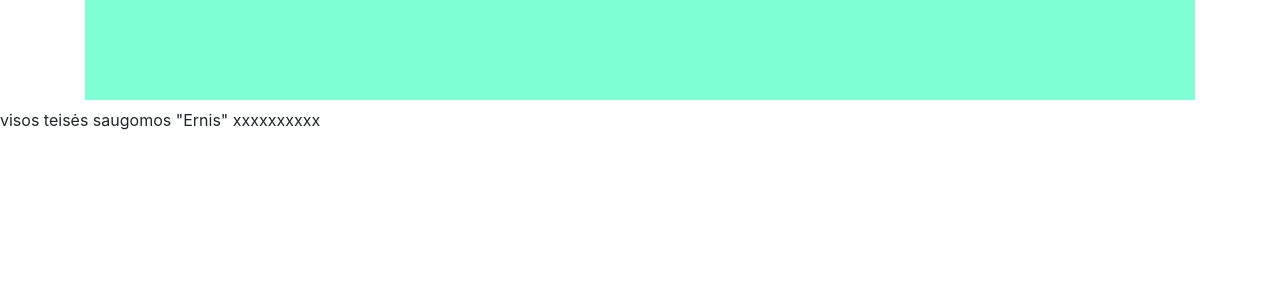
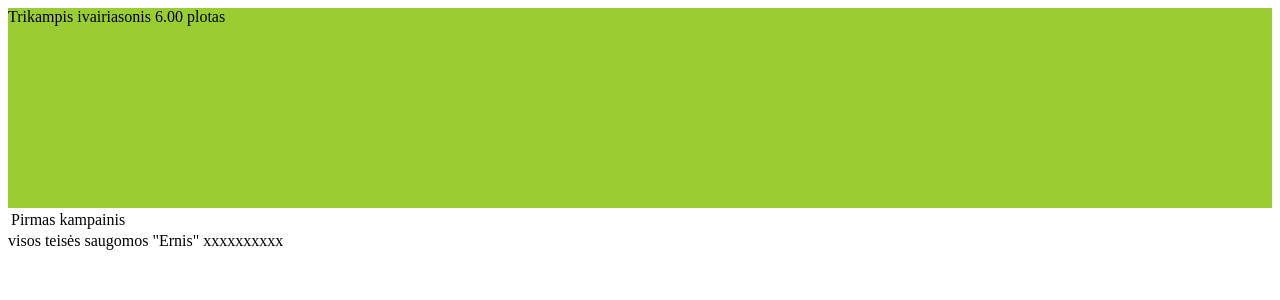
Before and after one commit to LinasKaminskas/FailaiGIT, a PHP site: page / in a window 1280 px wide. Shown: the top 300 px of the page. Run offline with PHP 8.4, Linux system fonts and the light colour scheme.

Commit message:
Keitimas

```diff
--- a/JStrikampiai/css/main.css
+++ b/JStrikampiai/css/main.css
@@ -1,5 +1,5 @@
 #trikampis {
-  background-color: aquamarine;
-  height: 100px; }
+  background: yellowgreen;
+  height: 200px; }
 
 /*# sourceMappingURL=main.css.map */
--- a/JStrikampiai/css/main.scss
+++ b/JStrikampiai/css/main.scss
@@ -1,4 +1,4 @@
 #trikampis {
-    background-color: aquamarine;
-    height: 100px;
+  background: yellowgreen;
+  height: 200px;
 }
--- a/JStrikampiai/header.php
+++ b/JStrikampiai/header.php
@@ -5,11 +5,6 @@
     <meta http-equiv="X-UA-Compatible" content="IE=edge">
     <title>Pavyzdys</title>
     <meta name="viewport" content="width=device-width, initial-scale=1">
-    <link rel="stylesheet" href="https://stackpath.bootstrapcdn.com/bootstrap/4.1.3/css/bootstrap.min.css" integrity="sha384-MCw98/SFnGE8fJT3GXwEOngsV7Zt27NXFoaoApmYm81iuXoPkFOJwJ8ERdknLPMO" crossorigin="anonymous">
-    <script src="https://stackpath.bootstrapcdn.com/bootstrap/4.1.3/js/bootstrap.min.js" integrity="sha384-ChfqqxuZUCnJSK3+MXmPNIyE6ZbWh2IMqE241rYiqJxyMiZ6OW/JmZQ5stwEULTy" crossorigin="anonymous"></script>
-    <script src="https://code.jquery.com/jquery-3.3.1.slim.min.js" integrity="sha384-q8i/X+965DzO0rT7abK41JStQIAqVgRVzpbzo5smXKp4YfRvH+8abtTE1Pi6jizo" crossorigin="anonymous"></script>
-    <script src="https://code.jquery.com/jquery-3.3.1.slim.min.js" integrity="sha384-q8i/X+965DzO0rT7abK41JStQIAqVgRVzpbzo5smXKp4YfRvH+8abtTE1Pi6jizo" crossorigin="anonymous"></script>
-    <script src="https://cdnjs.cloudflare.com/ajax/libs/popper.js/1.14.3/umd/popper.min.js" integrity="sha384-ZMP7rVo3mIykV+2+9J3UJ46jBk0WLaUAdn689aCwoqbBJiSnjAK/l8WvCWPIPm49" crossorigin="anonymous"></script>
     <link rel="stylesheet" type="text/css" media="screen" href="../JStrikampiai/css/main.css"/>
 </head>
 <body>
@@ -20,7 +15,15 @@
                     <div class="col-md-12">
                         <div class="header-content-wrapper">
 
-                            <h1 Id="trikampis"></h1>
+                            <div Id="trikampis"></div>
+
+                            <table id="myTable1">
+                                <tr>
+                                    <td>Pirmas kampainis</td>
+                                </tr>
+                            </table>
+
+
 
                         </div>
                     </div>
@@ -28,4 +31,14 @@
             </div>
         </div>
 </header>
+<div class="container">
+    <div class="row_copy">
+        <div class="1class"></div>
+        <div class="2class"></div>
+        <div class="3class"></div>
+        <div class="row_paste">
+
+        </div>
+    </div>
+</div>
 <script src="../JStrikampiai/js/main.js"></script>
--- a/JStrikampiai/js/main.js
+++ b/JStrikampiai/js/main.js
@@ -1,28 +1,46 @@
-var a = 5;
-var b = 5;
+
+var a = 3;
+var  b = 4;
 var c = 5;
-if(a+b>c&&b+c>a&&a+c>b){
-    if(a==b==c){
-        var plotas=a+b+c/3;
-        var ats1=document.getElementById("trikampis");
-        ats1.innerHTML+='Trikampis lygiakrastis'+plotas;
-    }
-    if(a==b&&a!=c&&b!=c||b==c&&a!=b&&a!=c||a==c&&a!=b&&c!=b){
-        var plotas=a+b+c/3;
-        var ats2=document.getElementById("trikampis");
-        ats2=innerHTML+='Trikampis lygiasonis'+plotas;
-    }
-    /*if(a!=b!=c){
-        var plotas=a+b+c/3;
-        var ats3=document.getElementById("trikampis");
-        ats3=innerHTML+='Paprastas trikampis'+plotas;
-}*/
-    else{
-        console.log('Ne trikampis');
-        var ats_ne=document.getElementById("trikampis");
-        ats_ne=innerHTML+='Ne trikampis';
+var perimeter = (a + b + c) / 2;
+var area = Math.sqrt(perimeter*((perimeter - a)*(perimeter-b)*(perimeter-c)));
 
+if (a < b + c && b < a + c && c < a + b) {
+    console.log('Galime');
+    document.getElementById("trikampis").innerHTML='Galimas trikampis';
+    if (a == b && b == c ) {
+        console.log('lygiakrastis');
+        document.getElementById("trikampis").innerHTML='Trikampis lygiakrastis ' + area.toFixed(2) + ' plotas';
+    } else if  (a == b && a != c || a == c && a != b || b == c && b != a) {
+        console.log('lygiasonis');
+        document.getElementById("trikampis").innerHTML='Trikampis lygiasonis '+ area.toFixed(2) + ' plotas';
+    } else {
+        console.log('ivairiakrastis');
+        document.getElementById("trikampis").innerHTML='Trikampis ivairiasonis '+ area.toFixed(2) + ' plotas';
     }
 }
+else {
+    console.log('negalime');
+}
 
-/*document.getElementById("trikampis").innerHTML="Galimas";*/
+//masyvas
+
+/*var m  = [[15, 10 ,15, 20], [20, 10 ,20, 10], [7, 7 ,7, 7]];
+var  a = m[0];
+var b = m[1];
+var c = m[2];*/
+
+var m = [ 22, 64, 0, -55, 4, 7, -1, 8, -66 ];
+var  viso = 0;
+var i = 0;
+while (i<m.length){
+    viso += m[i];
+    i++;
+}
+
+console.log(viso/m.length);
+
+var i = 0;
+for (i > 0; i< 21;i+=4){
+    console.log(i);
+}
```
Also changed, not shown: 1 other file.
